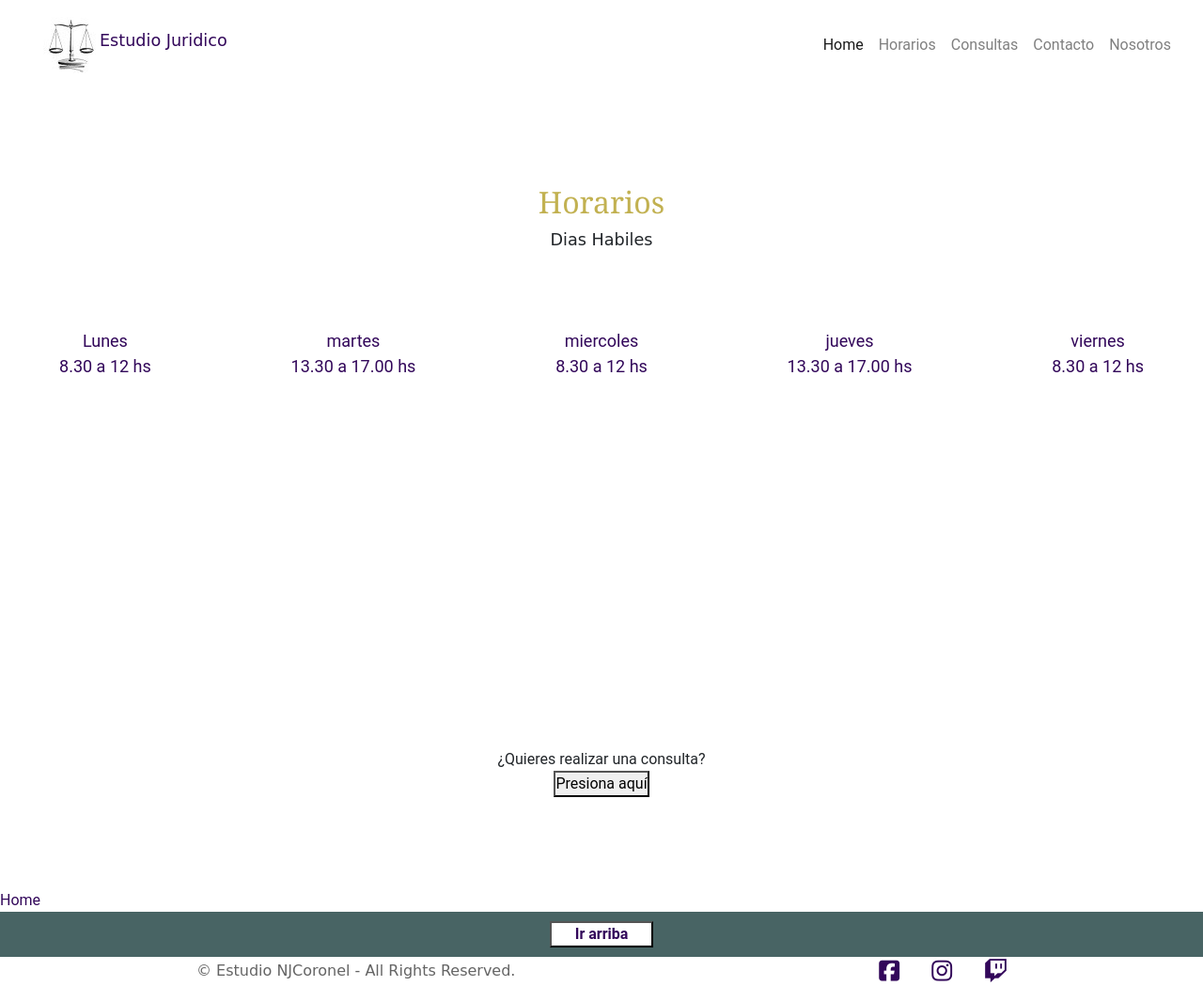
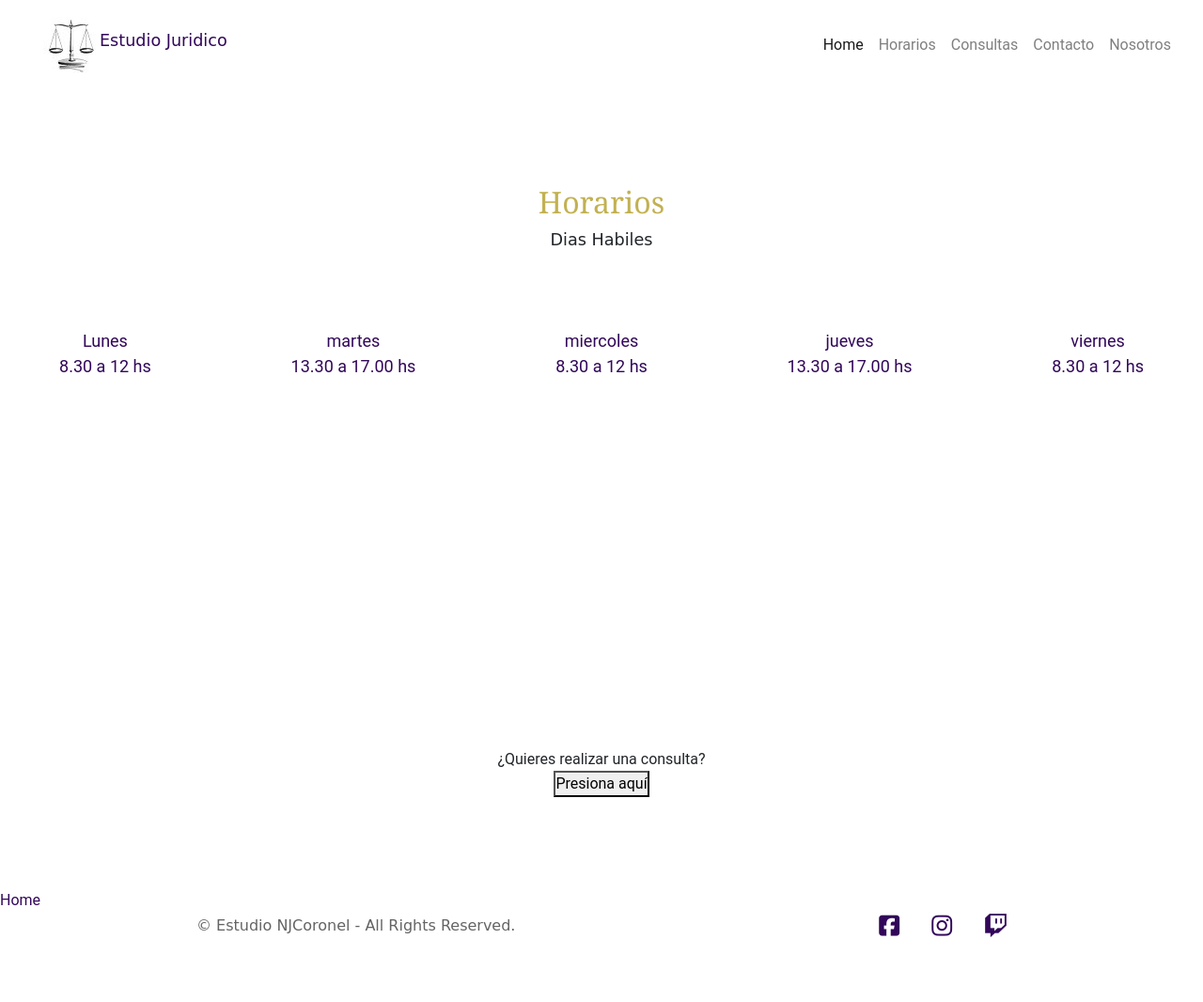
Before and after one commit to natanaeljc/miestudio-proyecto, a website: page pages/horarios.html in a window 1280 px wide. Shown: the whole page at 94% size. After the commit the page ends 1018 px from the top, so only its background shows below. Drawn offline with nearby package versions, Linux system fonts and the light colour scheme; a web font is replaced by a local one.

Commit message:
tercer commit

```diff
--- a/pages/horarios.html
+++ b/pages/horarios.html
@@ -67,11 +67,6 @@
 </main>
 
 
-<div class="ir-arriba">
-  <button><a href="#ir-arriba">Ir arriba</a></button>
-</div>
-
-
 <!-- footer -->
 
 <footer class="footer">
```
Also changed, not shown: package.json (added, +25 -0 lines), scss/main.css (added), scss/main.scss (added), 4 other files.
